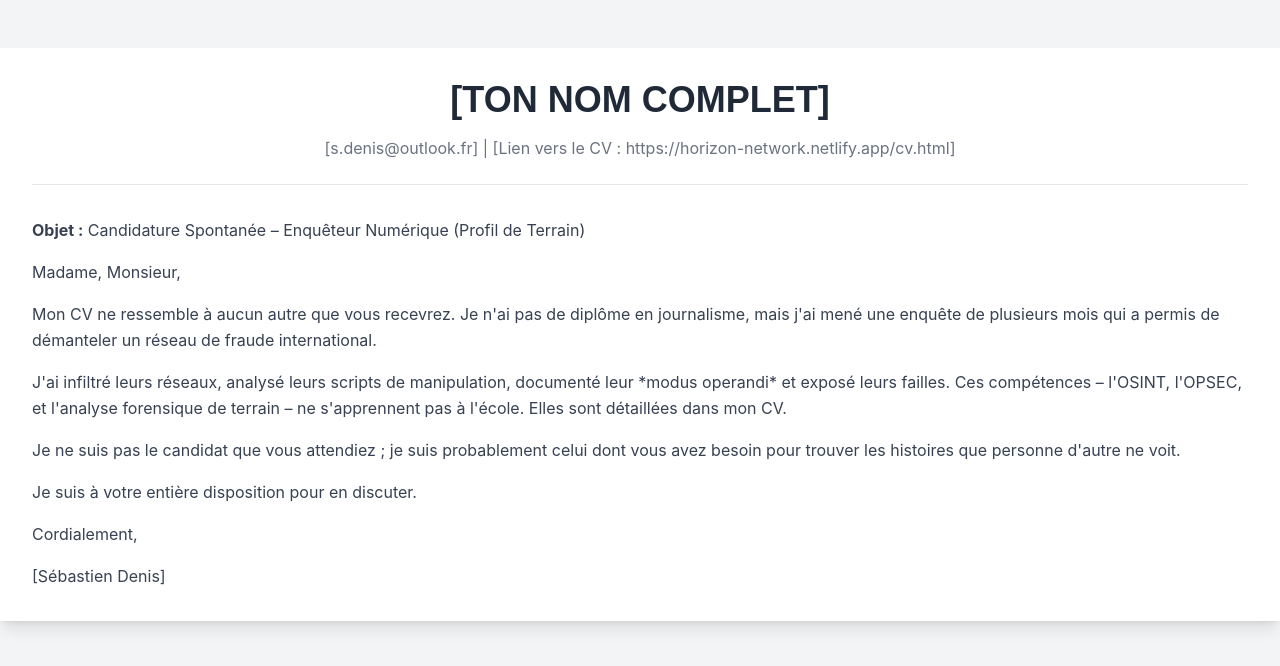
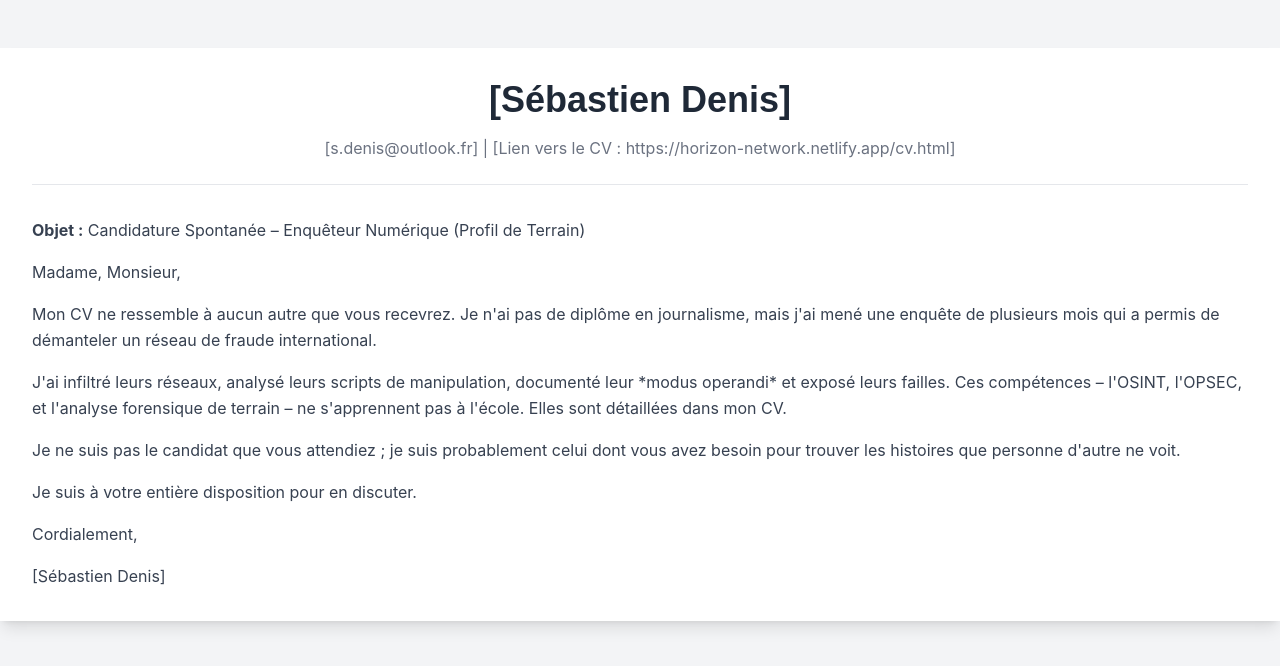
Before and after one commit to Dovhakill/horizon-network-site, a plain HTML site: page lettre-motivation.html in a window 1280 px wide. Drawn offline with nearby package versions, Linux system fonts and the light colour scheme.

Commit message:
Update lettre-motivation.html

```diff
--- a/lettre-motivation.html
+++ b/lettre-motivation.html
@@ -14,7 +14,7 @@
 <body class="bg-gray-100">
     <div class="container mx-auto my-12 p-8 bg-white shadow-lg">
         <header class="text-center border-b pb-6 mb-8">
-            <h1 class="text-4xl font-bold text-gray-800">[TON NOM COMPLET]</h1>
+            <h1 class="text-4xl font-bold text-gray-800">[Sébastien Denis]</h1>
             <p class="text-gray-500 mt-4">[s.denis@outlook.fr] | [Lien vers le CV : https://horizon-network.netlify.app/cv.html]</p>
         </header>
 
```
